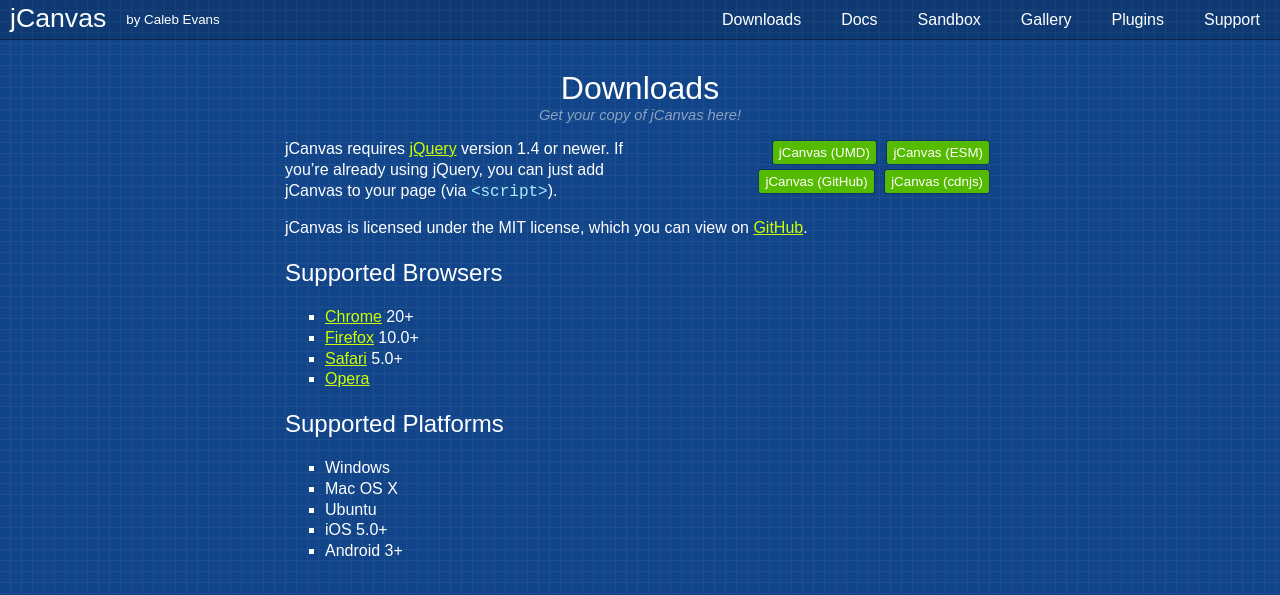
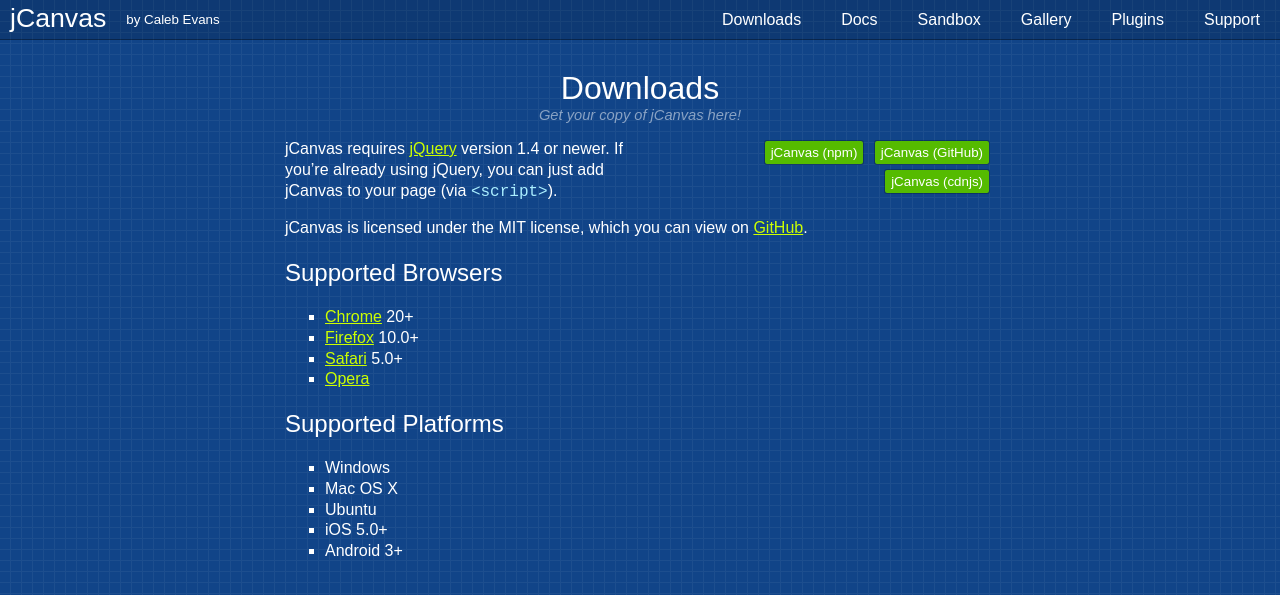
Before and after one commit to caleb531/jcanvas-website, a Jekyll site: the page built from _pages/downloads.md, in a window 1280 px wide. Shown: the top 595 px of the page. Built offline with Jekyll 4.4.1, drawn with Linux system fonts in a browser that asks for light colours; some web fonts are replaced; a script that is not in the unit is left out.

Commit message:
Update download links
Now that the minified jcanvas is no longer committed to the repository.

```diff
--- a/_includes/downloads.html
+++ b/_includes/downloads.html
@@ -1,6 +1,5 @@
 <div id="downloads">
-  <a href="https://raw.githubusercontent.com/caleb531/jcanvas/{{ site.data.downloads.version }}/dist/umd/jcanvas.min.js">jCanvas (UMD)</a>
-  <a href="https://raw.githubusercontent.com/caleb531/jcanvas/{{ site.data.downloads.version }}/dist/esm/jcanvas.min.js">jCanvas (ESM)</a>
+  <a href="https://www.npmjs.com/package/jcanvas">jCanvas (npm)</a>
   <a href="https://github.com/caleb531/jcanvas">jCanvas (GitHub)</a>
   <a href="https://cdnjs.com/libraries/jcanvas">jCanvas (cdnjs)</a>
 </div>
```
Also changed, not shown: _includes/home-intro.md (+1 -1 lines).
